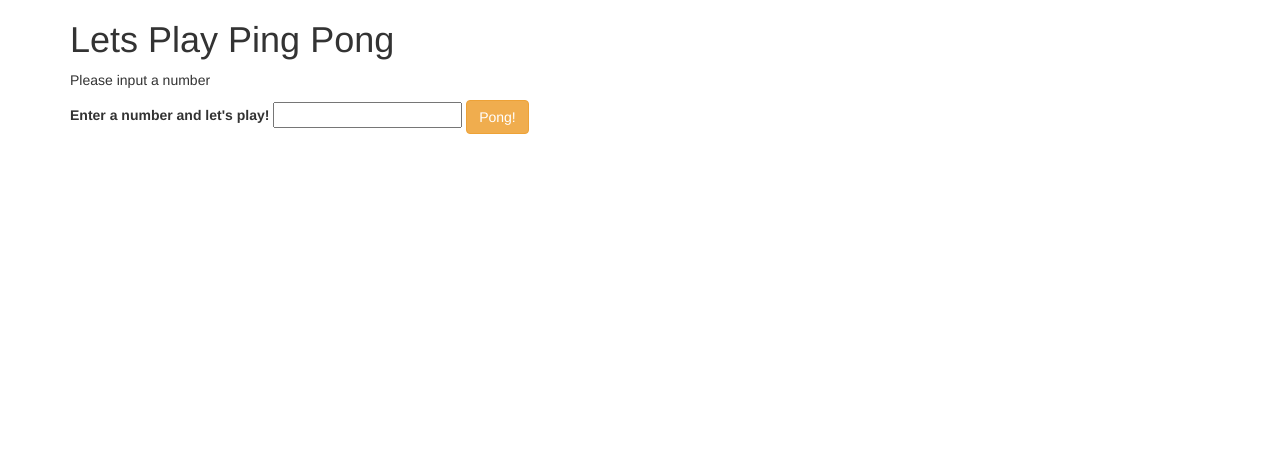
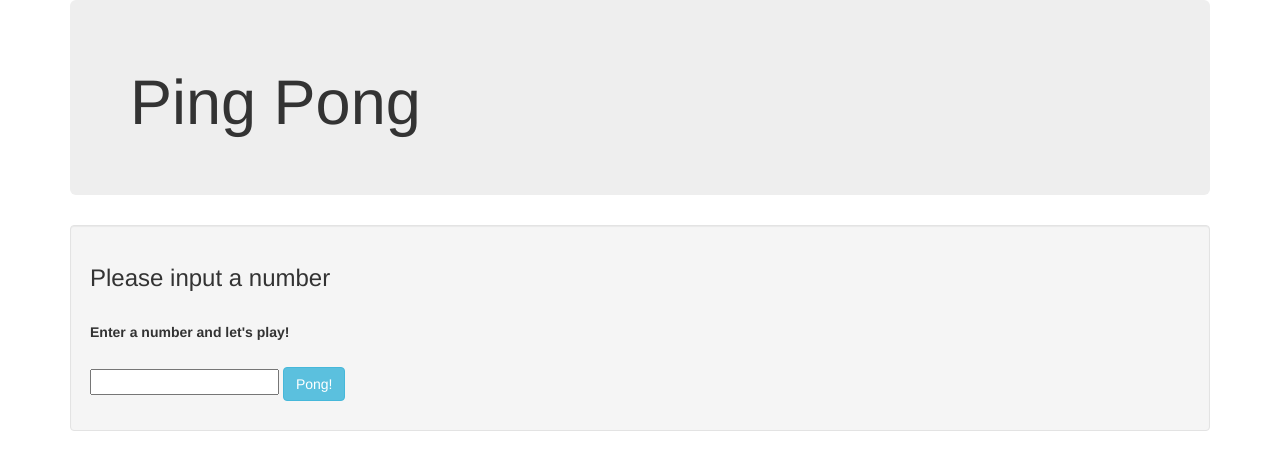
Before and after one commit to jwalsh370/ping-pong-project, a plain HTML site: page index.html in a window 1280 px wide. Drawn offline with Linux system fonts and the light colour scheme.

Commit message:
add div class for more direct css stylings.

```diff
--- a/index.html
+++ b/index.html
@@ -3,22 +3,27 @@
   <head>
     <link href="css/bootstrap.min.css" rel="stylesheet" type="text/css">
     <link href="css/styles.css" rel="stylesheet" type="text/css">
+    <style type="text/css"></style>
     <script src="js/jquery-3.1.1.js"></script>
     <script src="js/scripts.js"></script>
     <title></title>
+
   </head>
   <body>
     <div class="container">
-          <h1>Lets Play Ping Pong</h1>
-          <form id="form">
-            <p>Please input a number</p>
+      <div class="jumbotron">
+          <h1 class="style"> Ping Pong</h1>
+      </div>
+      <div class="well">
+        <h3>Please input a number</h3><br>
+        <form id="form">
+          <label id="header">Enter a number and let's play!</label></br><br>
+          <input id="ping" type="text" ></input>
+          <button type="submit" class="btn btn-info">Pong!</button>
+          </form>
+          <p id="outputResult"></p>
+      </div>
 
-            <label>Enter a number and let's play!</label>
-            <input id="ping" type="text" ></input>
-            <button type="submit" class="btn btn-warning">Pong!</button>
-        </form>
-
-          <p id="outputResult"></p>
 
     </div>
   </body>
```
